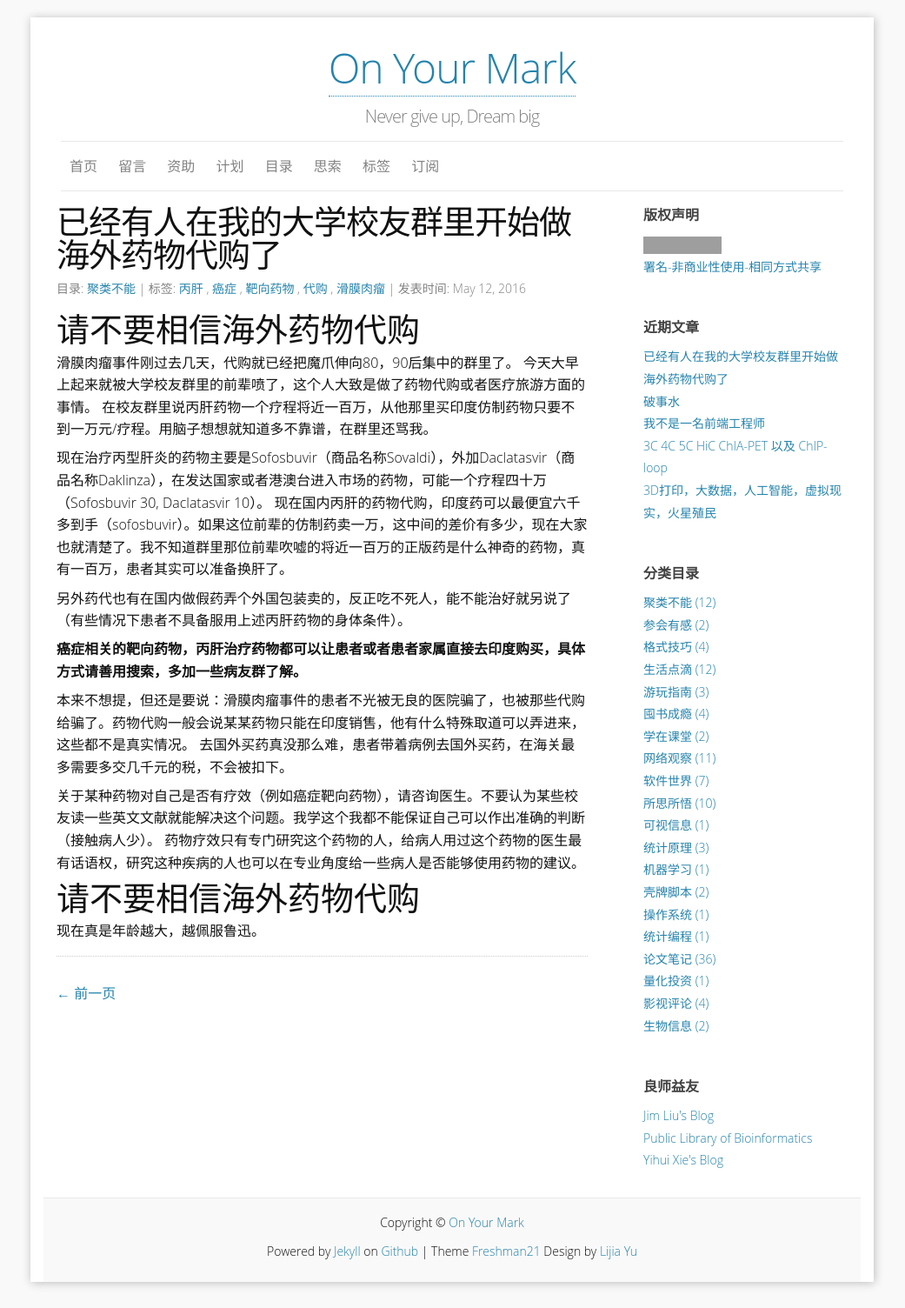
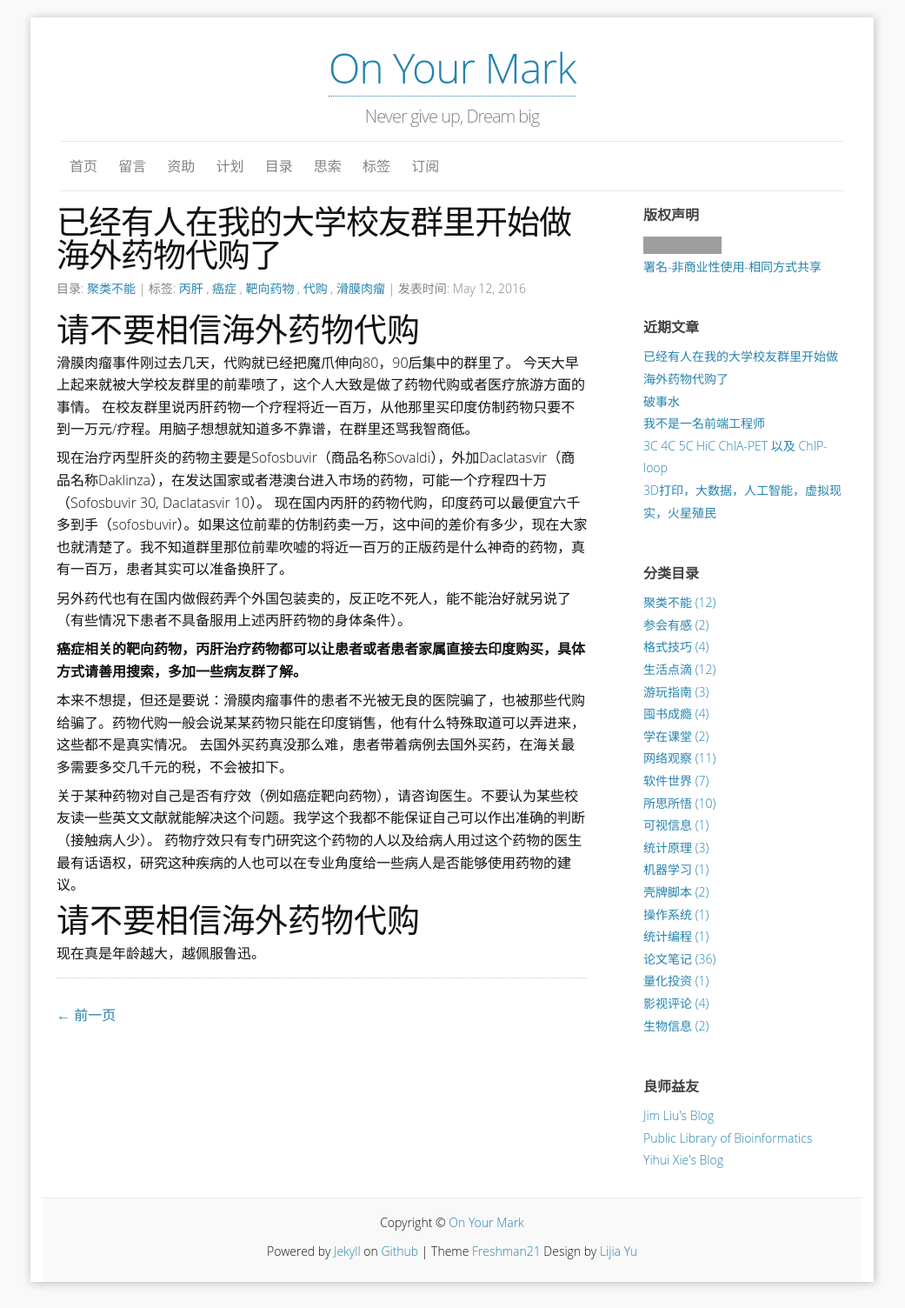
Before and after one commit to yulijia/cn, a Jekyll site: the page built from _posts/2016-05-12-buying-medicine-from-foreign-pharmacies.md, in a window 1280 px wide. Shown: the whole page at 87% size, without its empty margins (120-1161 px from the left). Built offline with Jekyll 4.4.1, drawn with Linux system fonts in a browser that asks for light colours; some web fonts are replaced; comment, search, counter and statistics services are not loaded; grey boxes are pictures that could not be loaded.

Commit message:
update(content): add details

```diff
--- a/_posts/2016-05-12-buying-medicine-from-foreign-pharmacies.md
+++ b/_posts/2016-05-12-buying-medicine-from-foreign-pharmacies.md
@@ -16,7 +16,7 @@ tags:
 
 滑膜肉瘤事件刚过去几天，代购就已经把魔爪伸向80，90后集中的群里了。
 今天大早上起来就被大学校友群里的前辈喷了，这个人大致是做了药物代购或者医疗旅游方面的事情。
-在校友群里说丙肝药物一个疗程将近一百万，从他那里买印度仿制药物只要不到一万元/疗程。用脑子想想就知道多不靠谱，在群里还骂我。
+在校友群里说丙肝药物一个疗程将近一百万，从他那里买印度仿制药物只要不到一万元/疗程。用脑子想想就知道多不靠谱，在群里还骂我智商低。
 
 现在治疗丙型肝炎的药物主要是Sofosbuvir（商品名称Sovaldi），外加Daclatasvir（商品名称Daklinza），在发达国家或者港澳台进入市场的药物，可能一个疗程四十万（Sofosbuvir 30, Daclatasvir 10）。
 现在国内丙肝的药物代购，印度药可以最便宜六千多到手（sofosbuvir）。如果这位前辈的仿制药卖一万，这中间的差价有多少，现在大家也就清楚了。我不知道群里那位前辈吹嘘的将近一百万的正版药是什么神奇的药物，真有一百万，患者其实可以准备换肝了。
@@ -29,7 +29,7 @@ tags:
 去国外买药真没那么难，患者带着病例去国外买药，在海关最多需要多交几千元的税，不会被扣下。
 
 关于某种药物对自己是否有疗效（例如癌症靶向药物），请咨询医生。不要认为某些校友读一些英文文献就能解决这个问题。我学这个我都不能保证自己可以作出准确的判断（接触病人少）。
-药物疗效只有专门研究这个药物的人，给病人用过这个药物的医生最有话语权，研究这种疾病的人也可以在专业角度给一些病人是否能够使用药物的建议。
+药物疗效只有专门研究这个药物的人以及给病人用过这个药物的医生最有话语权，研究这种疾病的人也可以在专业角度给一些病人是否能够使用药物的建议。
 
 # 请不要相信海外药物代购
 
```
